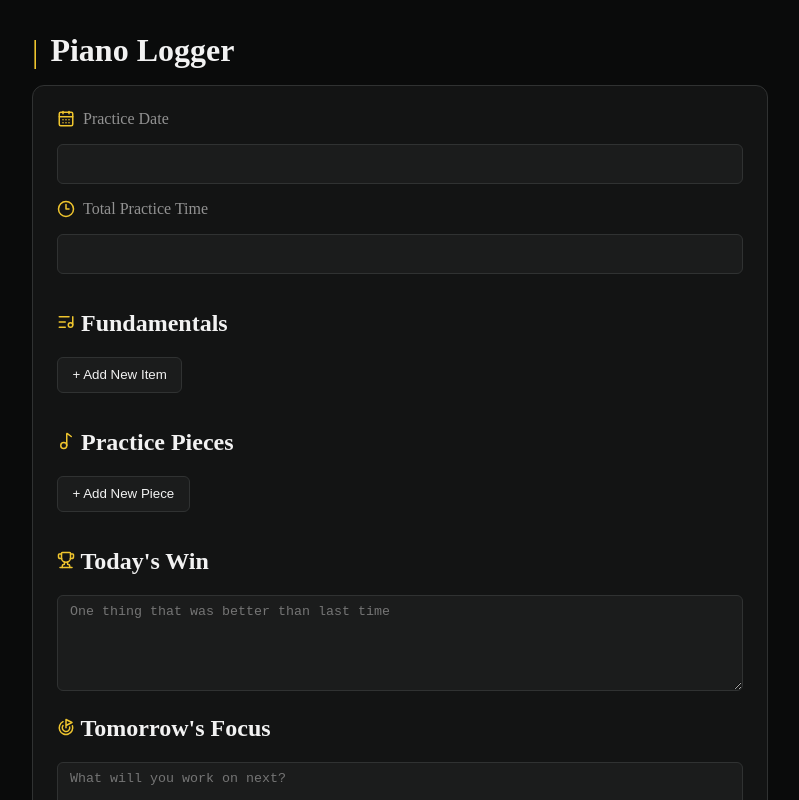
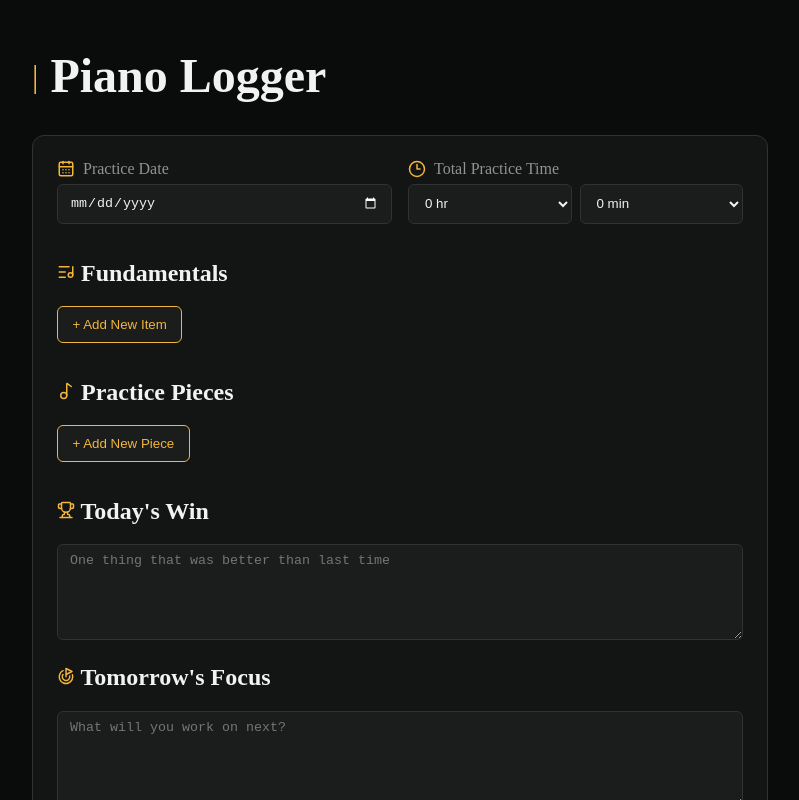
Before and after one commit to LiberteI/piano-log, a React (Vite) app in the folder client/: page / in a window 1280 px wide. Shown: the top 800 px of the page, without its empty margins (240-1039 px from the left). Built offline with nearby package versions, Linux system fonts and the light colour scheme.

Commit message:
tweak style

```diff
--- a/client/src/log_form/logger.css
+++ b/client/src/log_form/logger.css
@@ -42,13 +42,15 @@ body,
 }
 
 .logger-header span {
-  color: #efc52e;
+  color: #f2b53d;
   font-size: 2rem;
   line-height: 1;
 }
 
 .logger-header h1 {
   margin: 0;
+  padding: 1rem 0;
+  font-size: 3rem;
 }
 
 .logger-card {
@@ -62,6 +64,28 @@ body,
   background: var(--card-background);
 }
 
+.logger-session-fields {
+  display: grid;
+  grid-template-columns: repeat(2, minmax(0, 1fr));
+  gap: 1rem;
+}
+
+.logger-session-fields label {
+  margin-bottom: 0.35rem;
+}
+
+.logger-duration-selects {
+  display: grid;
+  grid-template-columns: 1fr 1fr;
+  gap: 0.5rem;
+}
+
+@media (max-width: 40rem) {
+  .logger-session-fields {
+    grid-template-columns: 1fr;
+  }
+}
+
 .logger-card label {
   display: flex;
   align-items: center;
@@ -70,7 +94,8 @@ body,
 }
 
 .logger-card input,
-.logger-card textarea {
+.logger-card textarea,
+.logger-card select {
   width: 100%;
   min-height: 2.5rem;
   padding: 0.5rem 0.75rem;
@@ -81,7 +106,8 @@ body,
 }
 
 .logger-card input,
-.logger-card textarea {
+.logger-card textarea,
+.logger-card select {
   outline: none;
   transition: border-color 160ms ease, box-shadow 160ms ease, background-color 160ms ease;
 }
@@ -92,10 +118,17 @@ body,
 }
 
 .logger-card input:focus,
-.logger-card textarea:focus {
-  border-color: #efc52e;
+.logger-card textarea:focus,
+.logger-card select:focus {
+  border-color: #f2b53d;
   background: #202121;
-  box-shadow: 0 0 0 3px rgb(239 197 46 / 14%);
+  box-shadow: 0 0 0 3px rgb(242 181 61 / 14%);
+}
+
+.logger-card input[type='date']::-webkit-calendar-picker-indicator {
+  cursor: pointer;
+  filter: invert(1);
+  opacity: 1;
 }
 
 .logger-card button {
@@ -112,5 +145,38 @@ body,
 }
 
 .logger-card button:hover {
-  border-color: #efc52e;
+  border-color: #f2b53d;
 }
+
+.logger-card .logger-add-button,
+.logger-card .logger-add-button:hover {
+  border-color: #f2b53d;
+  color: #f2b53d;
+}
+
+.logger-card .logger-add-button {
+  transition: border-color 160ms ease, color 160ms ease, transform 160ms ease;
+}
+
+.logger-card .logger-add-button:hover {
+  transform: scale(1.03);
+}
+
+.logger-card .logger-save-button {
+  border-color: #f2b53d;
+  background: #f2b53d;
+  color: #090a0a;
+  transition: background-color 160ms ease, border-color 160ms ease, box-shadow 160ms ease, transform 160ms ease;
+}
+
+.logger-card .logger-save-button:hover {
+  border-color: #f2b53d;
+  background: #f2b53d;
+  box-shadow: 0 0.45rem 1rem rgb(242 181 61 / 22%);
+  transform: translateY(-2px);
+}
+
+.logger-card .logger-save-button:active {
+  box-shadow: none;
+  transform: translateY(0);
+}
--- a/client/src/log_form/logger.jsx
+++ b/client/src/log_form/logger.jsx
@@ -1,5 +1,5 @@
 import { useState } from 'react'
-import { CalendarDays, Clock3, Goal, ListMusic, Music2, Save, Send, Trophy } from 'lucide-react'
+import { ArrowRight, CalendarDays, Clock3, Goal, ListMusic, Music2, Save, Trophy } from 'lucide-react'
 import './logger.css'
 
 const PieceCard = (type) => {
@@ -59,8 +59,8 @@ const FundamentalItem = (type) => {
 const FundamentalForm = (type) => {
   return (
     <div>
-      <h2><ListMusic aria-hidden='true' color='#efc52e' size={18} /> Fundamentals</h2>
-      <button>+ Add New Item</button>
+      <h2><ListMusic aria-hidden='true' color='#f2b53d' size={18} /> Fundamentals</h2>
+      <button className='logger-add-button'>+ Add New Item</button>
 
 
 
@@ -71,8 +71,8 @@ const FundamentalForm = (type) => {
 const PieceForm = (type) => {
   return (
     <div>
-      <h2><Music2 aria-hidden='true' color='#efc52e' size={18} /> Practice Pieces</h2>
-      <button>+ Add New Piece</button>
+      <h2><Music2 aria-hidden='true' color='#f2b53d' size={18} /> Practice Pieces</h2>
+      <button className='logger-add-button'>+ Add New Piece</button>
     </div>
   )
 }
@@ -80,10 +80,10 @@ const PieceForm = (type) => {
 const ReflectionForm = (type) => {
   return (
     <div>
-      <h2><Trophy aria-hidden='true' color='#efc52e' size={18} /> Today's Win</h2>
+      <h2><Trophy aria-hidden='true' color='#f2b53d' size={18} /> Today's Win</h2>
       <textarea aria-label="Today's win" placeholder="One thing that was better than last time" />
 
-      <h2><Goal aria-hidden='true' color='#efc52e' size={18} /> Tomorrow's Focus</h2>
+      <h2><Goal aria-hidden='true' color='#f2b53d' size={18} /> Tomorrow's Focus</h2>
       <textarea aria-label="Tomorrow's focus" placeholder="What will you work on next?" />
     </div>
   )
@@ -91,28 +91,35 @@ const ReflectionForm = (type) => {
 
 const Date = () => {
   return (
-    <>
-      <label htmlFor="practice-date"><CalendarDays aria-hidden='true' color='#efc52e' size={18} /> Practice Date</label>
-      <input id="practice-date" type="text" />
-    </>
+    <div className='logger-field'>
+      <label htmlFor="practice-date"><CalendarDays aria-hidden='true' color='#f2b53d' size={18} /> Practice Date</label>
+      <input id="practice-date" type="date" />
+    </div>
   )
 }
 
 const PracticeTime = () => {
+  const hours = Array.from({ length: 13 }, (_, hour) => hour)
+  const minutes = Array.from({ length: 60 }, (_, minute) => minute)
+
   return (
-    <>
-      <label htmlFor="practice-time"><Clock3 aria-hidden='true' color='#efc52e' size={18} /> Total Practice Time</label>
-      <input id="practice-time" type="text" />
-    </>
+    <div className='logger-field'>
+      <label htmlFor="practice-hours"><Clock3 aria-hidden='true' color='#f2b53d' size={18} /> Total Practice Time</label>
+      <div className='logger-duration-selects'>
+        <select id='practice-hours' name='practiceHours' aria-label='Practice hours' defaultValue='0'>
+          {hours.map((hour) => <option key={hour} value={hour}>{hour} hr</option>)}
+        </select>
+        <select id='practice-minutes' name='practiceMinutes' aria-label='Practice minutes' defaultValue='0'>
+          {minutes.map((minute) => <option key={minute} value={minute}>{minute} min</option>)}
+        </select>
+      </div>
+    </div>
   )
 }
 
 const ActionButtons = () => {
   return (
-    <>
-      <button><Save aria-hidden='true' color='#efc52e' size={16} /> Save as Draft</button>
-      <button><Send aria-hidden='true' color='#efc52e' size={16} /> Submit</button>
-    </>
+    <button className='logger-save-button'><Save aria-hidden='true' size={16} /> Save Log <ArrowRight aria-hidden='true' size={16} /></button>
   )
 }
 
@@ -126,9 +133,10 @@ function Logger() {
       </header>
 
       <div className='logger-card'>
-        <Date />
-
-        <PracticeTime />
+        <div className='logger-session-fields'>
+          <Date />
+          <PracticeTime />
+        </div>
 
         <FundamentalForm />
 
```
